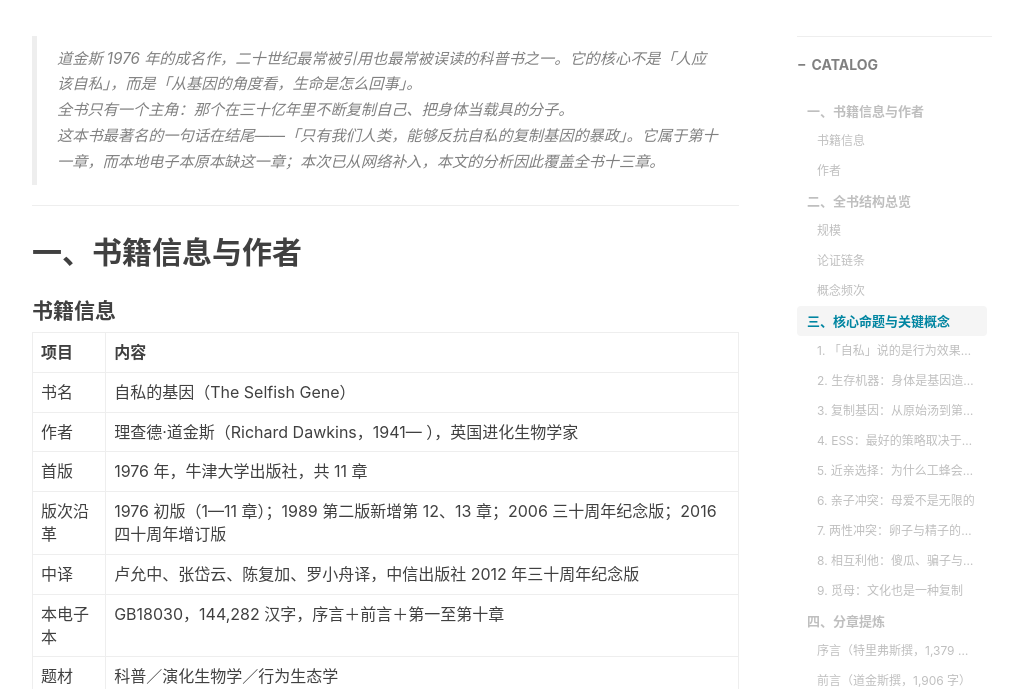
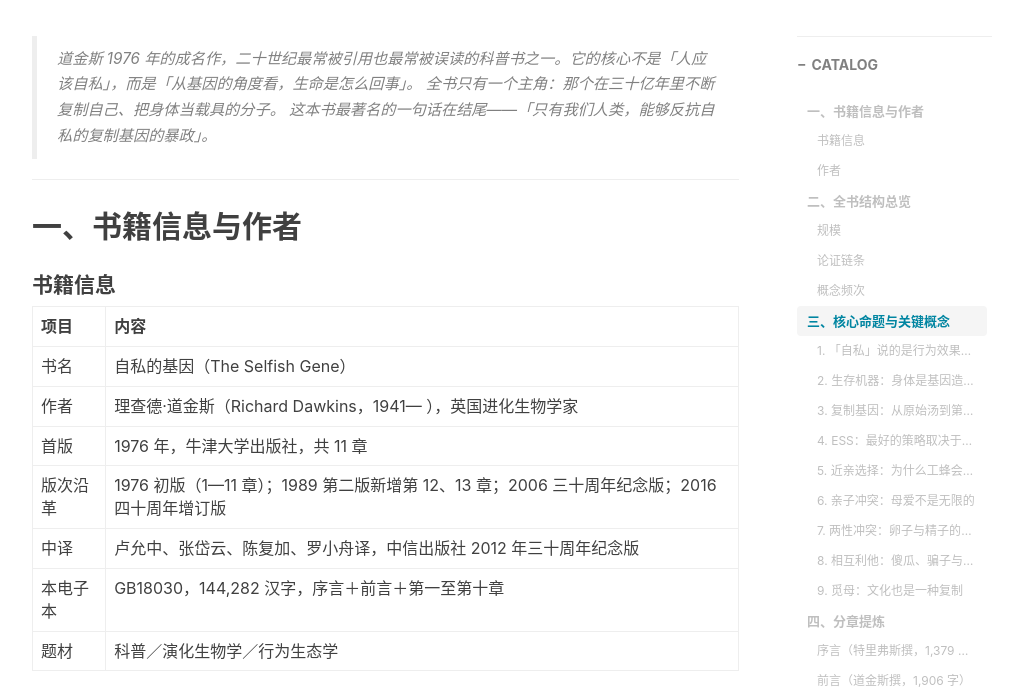
Before and after one commit to l3b2w1-books/l3b2w1-books.github.io, a Jekyll site: the page built from _posts/2026-10-21-the-selfish-gene.md, in a window 1280 px wide and 900 px high, scrolled down 316 px, cut to the strip 211-900 px from the top of the window. Shown: the whole strip, without its empty margins (233-1256 px from the left). Built offline with Jekyll 4.4.1, drawn with Linux system fonts in a browser that asks for light colours; nearby versions of some CDN libraries; comment, search, counter and statistics services are not loaded; some of the changed text lies outside the part shown.

Commit message:
upate _posts/2026-10-21-the-selfish-gene.md

```diff
--- a/_posts/2026-10-21-the-selfish-gene.md
+++ b/_posts/2026-10-21-the-selfish-gene.md
@@ -12,7 +12,7 @@
 
 > 道金斯 1976 年的成名作，二十世纪最常被引用也最常被误读的科普书之一。它的核心不是「人应该自私」，而是「从基因的角度看，生命是怎么回事」。
 > 全书只有一个主角：那个在三十亿年里不断复制自己、把身体当载具的分子。
-> 这本书最著名的一句话在结尾——「只有我们人类，能够反抗自私的复制基因的暴政」。它属于第十一章，而本地电子本原本缺这一章；本次已从网络补入，本文的分析因此覆盖全书十三章。
+> 这本书最著名的一句话在结尾——「只有我们人类，能够反抗自私的复制基因的暴政」。
 
 ---
 
@@ -20,15 +20,15 @@
 
 #### 书籍信息
 
-| 项目 | 内容 |
-|---|---|
-| 书名 | 自私的基因（The Selfish Gene） |
-| 作者 | 理查德·道金斯（Richard Dawkins，1941— ），英国进化生物学家 |
-| 首版 | 1976 年，牛津大学出版社，共 11 章 |
+| 项目     | 内容                                                                                        |
+| -------- | ------------------------------------------------------------------------------------------- |
+| 书名     | 自私的基因（The Selfish Gene）                                                              |
+| 作者     | 理查德·道金斯（Richard Dawkins，1941— ），英国进化生物学家                                  |
+| 首版     | 1976 年，牛津大学出版社，共 11 章                                                           |
 | 版次沿革 | 1976 初版（1—11 章）；1989 第二版新增第 12、13 章；2006 三十周年纪念版；2016 四十周年增订版 |
-| 中译 | 卢允中、张岱云、陈复加、罗小舟译，中信出版社 2012 年三十周年纪念版 |
-| 本电子本 | GB18030，144,282 汉字，序言＋前言＋第一至第十章 |
-| 题材 | 科普／演化生物学／行为生态学 |
+| 中译     | 卢允中、张岱云、陈复加、罗小舟译，中信出版社 2012 年三十周年纪念版                          |
+| 本电子本 | GB18030，144,282 汉字，序言＋前言＋第一至第十章                                             |
+| 题材     | 科普／演化生物学／行为生态学                                                                |
 
 #### 作者
 
@@ -44,40 +44,40 @@
 
 #### 规模
 
-| 指标 | 数值 |
-|---|---|
-| 标记节数 | 12（序言、前言、十章） |
-| 汉字 | 144,282 |
-| 最长章 | 第九章 两性之间的争斗（19,757） |
-| 最短章 | 第二章 复制基因（6,147） |
-| 平均每章 | 14,428 |
+| 指标     | 数值                            |
+| -------- | ------------------------------- |
+| 标记节数 | 12（序言、前言、十章）          |
+| 汉字     | 144,282                         |
+| 最长章   | 第九章 两性之间的争斗（19,757） |
+| 最短章   | 第二章 复制基因（6,147）        |
+| 平均每章 | 14,428                          |
 
 各节字数：
 
-| 节 | 汉字 | 主题 |
-|---|---|---|
-| 序言（特里弗斯） | 1,379 | 为本书定位：社会学说的一次重大进展 |
-| 前言（道金斯） | 1,906 | 说明写法与三类假想读者 |
-| 第一章 为什么会有人呢？ | 7,387 | 立论：以基因为中心 |
-| 第二章 复制基因 | 6,147 | 原始汤里第一个复制者的诞生 |
-| 第三章 不朽的螺旋圈 | 18,958 | DNA、染色体、减数分裂 |
-| 第四章 基因机器 | 15,411 | 生存机器与神经系统 |
-| 第五章 进犯行为 | 16,826 | ESS、鹰与鸽 |
-| 第六章 基因道德 | 15,861 | 近亲选择与亲缘指数 |
-| 第七章 计划生育 | 9,842 | 生育数量与后代投资 |
-| 第八章 世代之间的争斗 | 13,644 | 亲子冲突 |
-| 第九章 两性之间的争斗 | 19,757 | 雌雄不对称与配偶策略 |
-| 第十章 你为我搔痒，我就骑在你的头上 | 17,164 | 相互利他、欺骗与群居 |
+| 节                                  | 汉字   | 主题                               |
+| ----------------------------------- | ------ | ---------------------------------- |
+| 序言（特里弗斯）                    | 1,379  | 为本书定位：社会学说的一次重大进展 |
+| 前言（道金斯）                      | 1,906  | 说明写法与三类假想读者             |
+| 第一章 为什么会有人呢？             | 7,387  | 立论：以基因为中心                 |
+| 第二章 复制基因                     | 6,147  | 原始汤里第一个复制者的诞生         |
+| 第三章 不朽的螺旋圈                 | 18,958 | DNA、染色体、减数分裂              |
+| 第四章 基因机器                     | 15,411 | 生存机器与神经系统                 |
+| 第五章 进犯行为                     | 16,826 | ESS、鹰与鸽                        |
+| 第六章 基因道德                     | 15,861 | 近亲选择与亲缘指数                 |
+| 第七章 计划生育                     | 9,842  | 生育数量与后代投资                 |
+| 第八章 世代之间的争斗               | 13,644 | 亲子冲突                           |
+| 第九章 两性之间的争斗               | 19,757 | 雌雄不对称与配偶策略               |
+| 第十章 你为我搔痒，我就骑在你的头上 | 17,164 | 相互利他、欺骗与群居               |
 
 上表的字数统计只覆盖本地电子本（序言＋前言＋十章）。补入的第十一至十三章不计在内，故全书实际篇幅大于 144,282 汉字。
 
 补入的三章各自承担一个转折：
 
-| 章 | 功能 |
-|---|---|
+| 章                          | 功能                                                 |
+| --------------------------- | ---------------------------------------------------- |
 | 第十一章 觅母：新的复制基因 | 把「复制基因」这个框架从生物界推到文化界，并收束全书 |
-| 第十二章 好人终有好报 | 用博弈论把「互惠利他」从直觉提升为可计算的结论 |
-| 第十三章 基因的延伸 | 把「表现型」的边界从身体推到身体之外 |
+| 第十二章 好人终有好报       | 用博弈论把「互惠利他」从直觉提升为可计算的结论       |
+| 第十三章 基因的延伸         | 把「表现型」的边界从身体推到身体之外                 |
 
 三章合起来，才是这本书的完整形状：前十章建立框架，第十一章换赛道，第十二章补强最薄弱的一环，第十三章把边界推到极限。
 
@@ -95,21 +95,21 @@
 
 #### 概念频次
 
-| 词 | 次数 | 说明 |
-|---|---|---|
-| 策略 | 234 | 全书最核心的分析单位，不是「本能」 |
-| 雄性／雌性 | 217／208 | 第九章的篇幅可以看出来 |
-| 利他／自私 | 168／160 | 两个词几乎等量出现，说明它们是同一个问题的两面 |
-| 生存机器 | 103 | 道金斯的招牌比喻 |
-| 投资 | 103 | 第七至九章的关键量 |
-| 鹰／鸽 | 96／82 | 第五章的博弈模型 |
-| 染色体 | 85 | 第三章的技术底座 |
-| 复制基因 | 59 | 全书主角 |
-| 骗子 | 57 | 第十章 |
-| 傻瓜 | 33 | 第十章 |
-| 斤斤计较 | 22 | 第十章 |
-| 自私基因 | 33 | 与「自私的基因」并用 |
-| 觅母 | 0 | 本地文本为 0，印证第十一章缺失（补入后此概念见第三节第 9 条） |
+| 词         | 次数     | 说明                                                          |
+| ---------- | -------- | ------------------------------------------------------------- |
+| 策略       | 234      | 全书最核心的分析单位，不是「本能」                            |
+| 雄性／雌性 | 217／208 | 第九章的篇幅可以看出来                                        |
+| 利他／自私 | 168／160 | 两个词几乎等量出现，说明它们是同一个问题的两面                |
+| 生存机器   | 103      | 道金斯的招牌比喻                                              |
+| 投资       | 103      | 第七至九章的关键量                                            |
+| 鹰／鸽     | 96／82   | 第五章的博弈模型                                              |
+| 染色体     | 85       | 第三章的技术底座                                              |
+| 复制基因   | 59       | 全书主角                                                      |
+| 骗子       | 57       | 第十章                                                        |
+| 傻瓜       | 33       | 第十章                                                        |
+| 斤斤计较   | 22       | 第十章                                                        |
+| 自私基因   | 33       | 与「自私的基因」并用                                          |
+| 觅母       | 0        | 本地文本为 0，印证第十一章缺失（补入后此概念见第三节第 9 条） |
 
 有一个数字值得注意：书中「策略」出现 234 次，比「基因」相关的任何词组都多。
 
@@ -195,9 +195,7 @@
 
 第九章是全书最长的一章（近两万字），起点是一个数字上的不对称：
 
-卵子大、有营养、数量少；精子小、便宜、数量多。这个不对称不是文化造成的，是生物学的既成事实。
-
-由它推出了一连串后果：雌性在交配前更挑剔（她的投资更大），雄性更倾向于广撒（他的投资更小），被遗弃的一方承担更大损失。
+卵子大、有营养、数量少；精子小、便宜、数量多。这个不对称不是文化造成的，是生物学的既成事实。由它推出了一连串后果：雌性在交配前更挑剔（她的投资更大），雄性更倾向于广撒（他的投资更小），被遗弃的一方承担更大损失。
 
 道金斯在这里引入了两个策略名称：「家庭幸福策略」（雌性要求雄性先做出长期承诺，再交配）与「大丈夫策略」（雄性尽量少投资、多交配）。
 
@@ -213,11 +211,11 @@
 
 道金斯用一个三策略模型把它算清楚：
 
-| 策略 | 行为 | 结果 |
-|---|---|---|
-| 傻瓜 | 为任何人梳理，不问对象 | 被骗子剥削，先崩溃 |
-| 骗子 | 接受帮助，从不回报 | 在傻瓜多时激增，随后被斤斤计较者压制 |
-| 斤斤计较者 | 帮陌生人，帮过自己的优先回报，骗过自己的以后不帮 | 稳定 |
+| 策略       | 行为                                             | 结果                                 |
+| ---------- | ------------------------------------------------ | ------------------------------------ |
+| 傻瓜       | 为任何人梳理，不问对象                           | 被骗子剥削，先崩溃                   |
+| 骗子       | 接受帮助，从不回报                               | 在傻瓜多时激增，随后被斤斤计较者压制 |
+| 斤斤计较者 | 帮陌生人，帮过自己的优先回报，骗过自己的以后不帮 | 稳定                                 |
 
 他还在计算机上模拟了这个过程，结论是「斤斤计较的策略证明是一种进化上稳定的策略」。这是全书唯一一处明确提到用计算机验证的地方，也是「互惠利他」这个概念的经典表述。
 
@@ -247,12 +245,12 @@
 
 接下来他做的事，是把基因的那套分析原封不动地搬到觅母上：
 
-| 维度 | 基因 | 觅母 |
-|---|---|---|
-| 复制方式 | 精子、卵子 | 模仿（从一颗脑子到另一颗脑子） |
-| 载体 | 染色体 | 无固定载体，在觅母库里自由漂荡 |
-| 竞争对象 | 等位基因 | 没有等位觅母，争夺的是脑子的注意力与时间 |
-| 成功标准 | 长寿、生殖力、复制精确性 | 同样是长寿、生殖力、复制精确性 |
+| 维度     | 基因                     | 觅母                                     |
+| -------- | ------------------------ | ---------------------------------------- |
+| 复制方式 | 精子、卵子               | 模仿（从一颗脑子到另一颗脑子）           |
+| 载体     | 染色体                   | 无固定载体，在觅母库里自由漂荡           |
+| 竞争对象 | 等位基因                 | 没有等位觅母，争夺的是脑子的注意力与时间 |
+| 成功标准 | 长寿、生殖力、复制精确性 | 同样是长寿、生殖力、复制精确性           |
 
 他还借同事汉弗莱（N. K. Humphrey）的话给觅母下了一个很硬的判断：觅母「应该看成是一种有生命力的结构，这不仅仅是比喻的说法，而是有其学术含义的。
 
@@ -372,9 +370,7 @@
 
 论证顺序是：人类的独特之处是文化 → 文化传播不为人类独有（黑背鸥的歌、詹金斯的「文化突变」）→ 文化进化的速率比遗传进化快几个数量级 → 所以需要一个新的复制单位来描述它 → 命名 mimeme，缩短为 meme。
 
-接着他把基因的全套分析搬到觅母上：复制方式是模仿，载体是脑子，竞争对象是注意力，成功标准仍是长寿、生殖力、精确复制。
-
-再用上帝、教会、地狱火、盲目信仰这几个例子，说明觅母复合体如何互相支撑、如何排挤对手。
+接着他把基因的全套分析搬到觅母上：复制方式是模仿，载体是脑子，竞争对象是注意力，成功标准仍是长寿、生殖力、精确复制。再用上帝、教会、地狱火、盲目信仰这几个例子，说明觅母复合体如何互相支撑、如何排挤对手。
 
 最后落在两个不朽的对比：基因三代就淡，觅母可以长存。苏格拉底、莱奥纳多、哥白尼、马可尼的基因可能早已散尽，「觅母复合体在今天仍盛行于世，历久而弥坚」。
 
```
